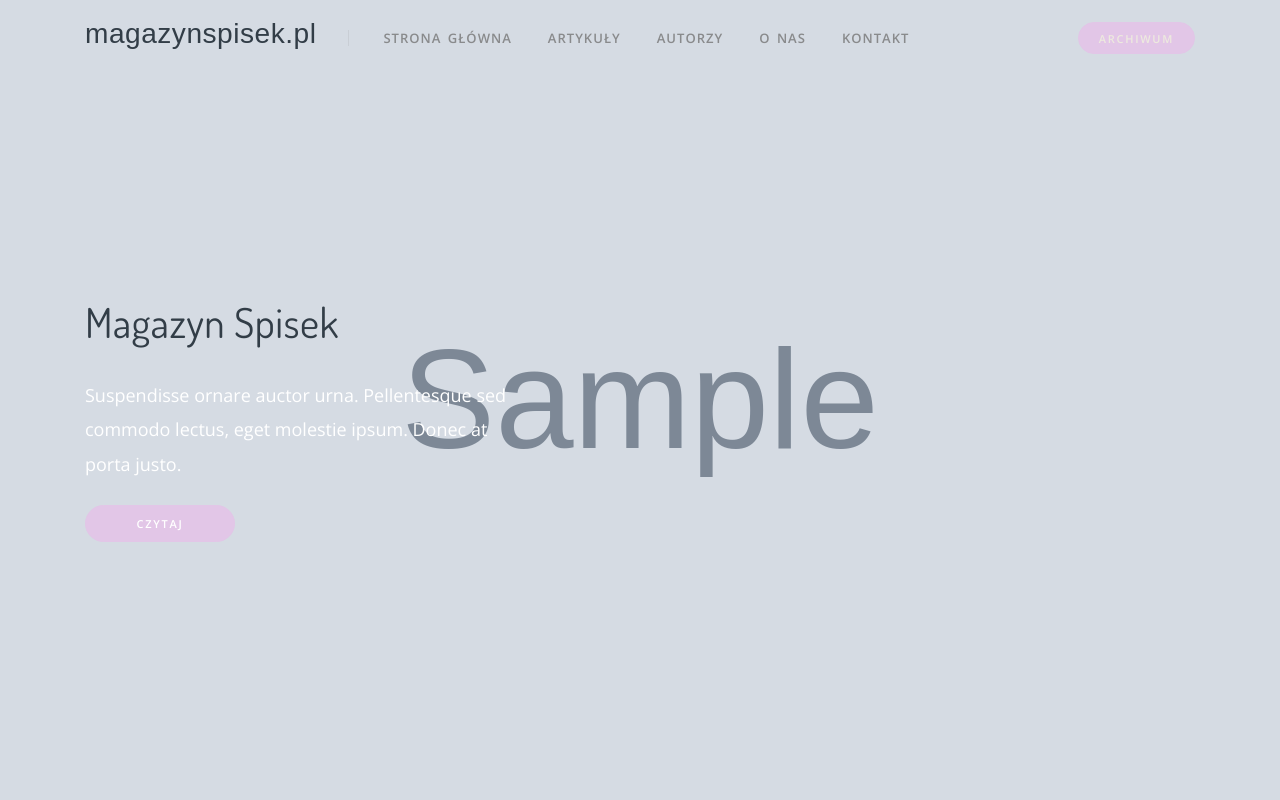
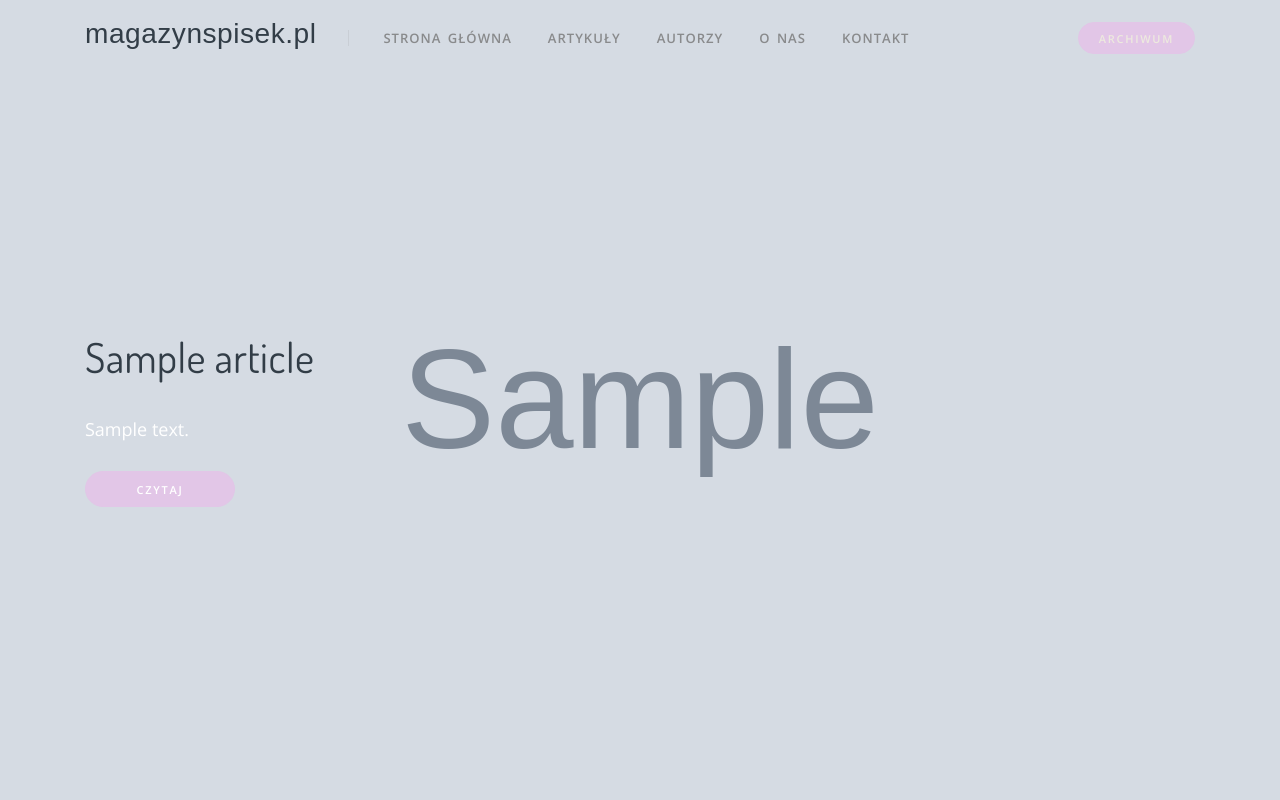
Before and after one commit to wiaderko024/magazynspisek, a Django app: page / in a window 1280 px wide. Run offline with Django 4.2, Linux system fonts and the light colour scheme; tables that the repository leaves empty hold one stand-in row (values such as "Sample post"); grey boxes marked "Sample" are stand-in pictures; some libraries are stand-ins or nearby versions; some web fonts are replaced.

Commit message:
Created header of main page

```diff
--- a/pages/templates/index.html
+++ b/pages/templates/index.html
@@ -8,8 +8,8 @@
           <div class="row h-100">
 
             <div class="col-lg-5 align-self-center pb-lg-9">
-              <h1 style="color: {{ styles.h1_color }}">Magazyn Spisek</h1>
-              <p class="lead mt-5 mb-5" style="color: {{ styles.color }}">Suspendisse ornare auctor urna. Pellentesque sed commodo lectus, eget molestie ipsum. Donec at porta justo.</p>
+              <h1 style="color: {{ styles.h1_color }}">{{ article.title }}</h1>
+              <p class="lead mt-5 mb-5" style="color: {{ styles.color }}">{{ article.description }}</p>
               <p class="gap-xy">
                 <a class="btn btn-round my-button mw-150" href="#">Czytaj</a>
               </p>
```
